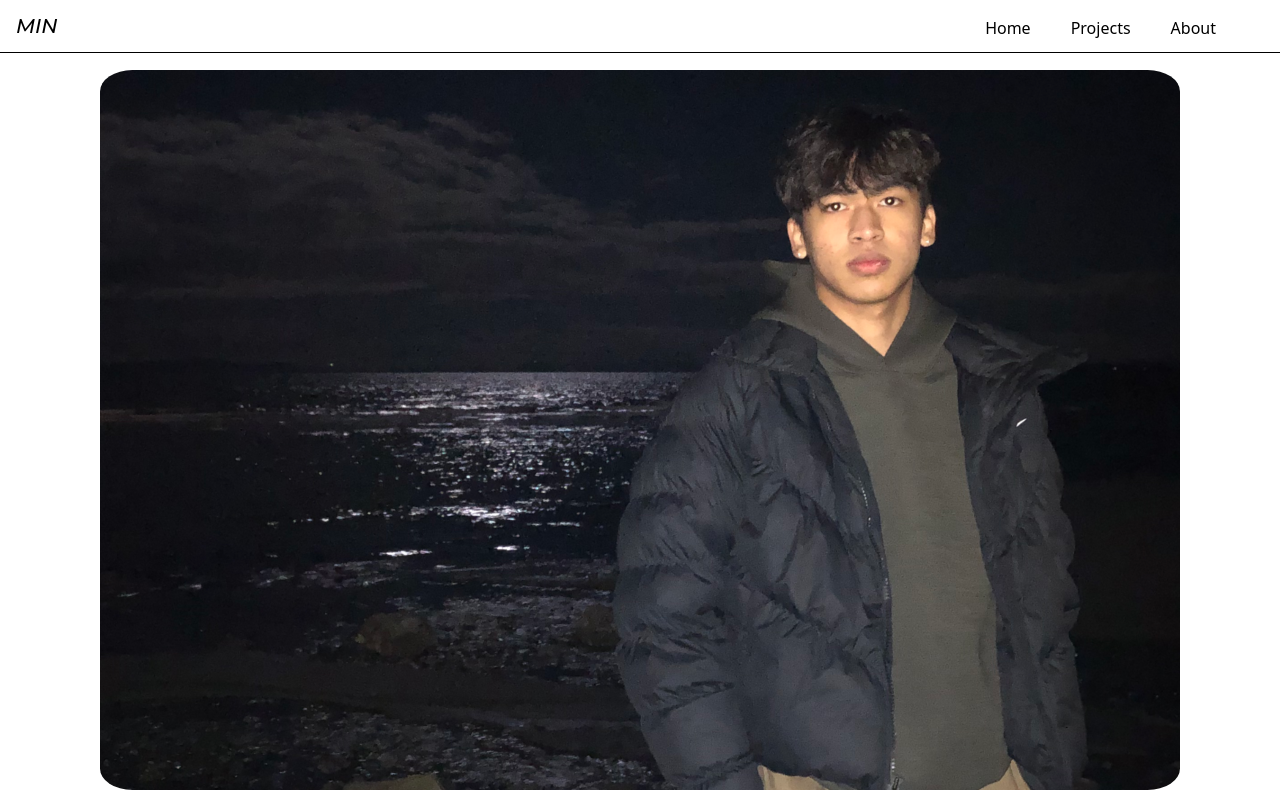
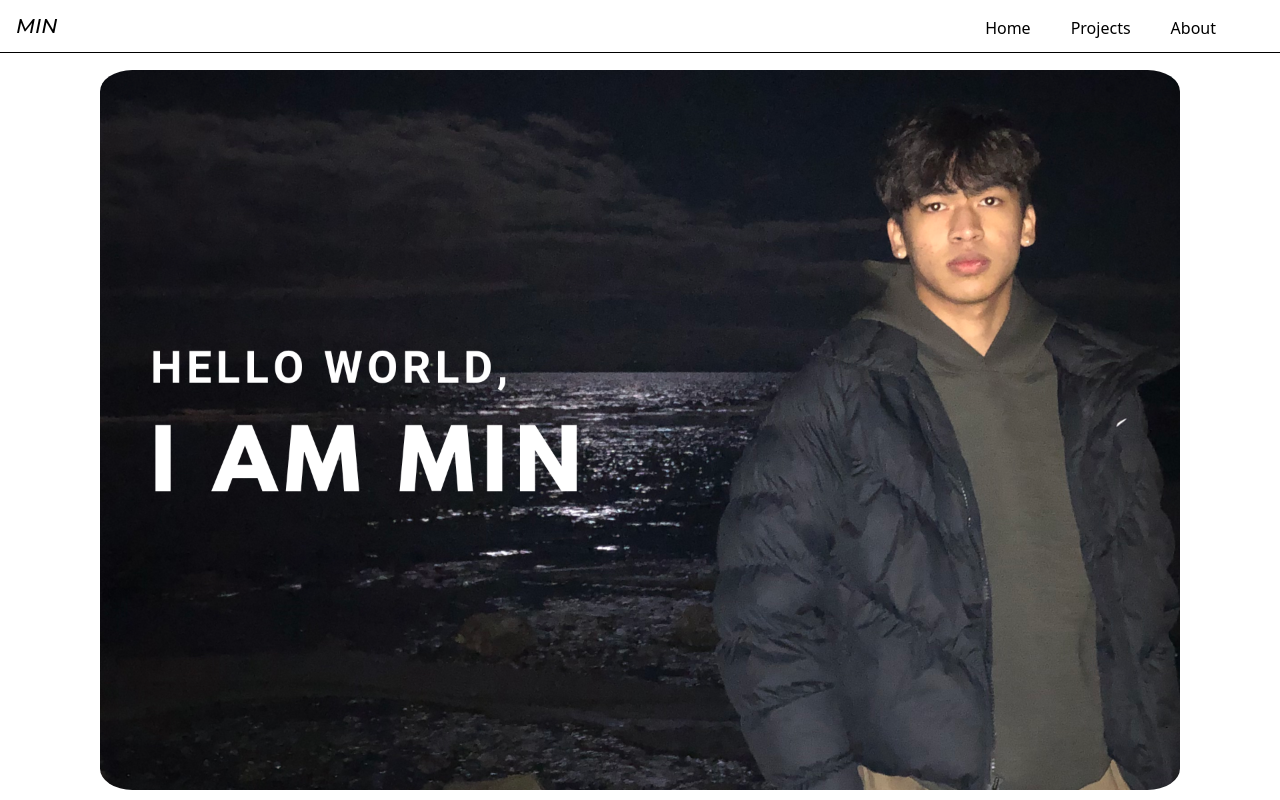
Before and after one commit to flugelshlagen/portfolio-2024, a React (Vite) app: page / in a window 1280 px wide. Shown: the top 800 px of the page. Built offline with nearby package versions, Linux system fonts and the light colour scheme; a web font is replaced by a local one.

Commit message:
bug fixes

```diff
--- a/src/components/Main.jsx
+++ b/src/components/Main.jsx
@@ -1,7 +1,7 @@
 import React, { useState } from 'react';
 import image1 from '../assets/img1.png';
-import image2 from '../assets/img2.png';
-import image3 from '../assets/img3.png';
+import image2 from '../assets/img2-1.png';
+import image3 from '../assets/img3-1.png';
 
 const Main = () => {
   const [currentSlide, setCurrentSlide] = useState(0);
@@ -29,7 +29,7 @@ const Main = () => {
   const dynamicClasses = (slideIndex) => {
     switch (slideIndex) {
       case 0:
-        return 'object-[90%] md:object-right';
+        return 'object-[90%] md:object-right lg:object-center';
       case 1:
         return 'object-[50%] md:object-center';
       case 2:
```
Also changed, not shown: src/assets/img2-1.png (added), 1 other file (tests, documents, lock files or other folders).
